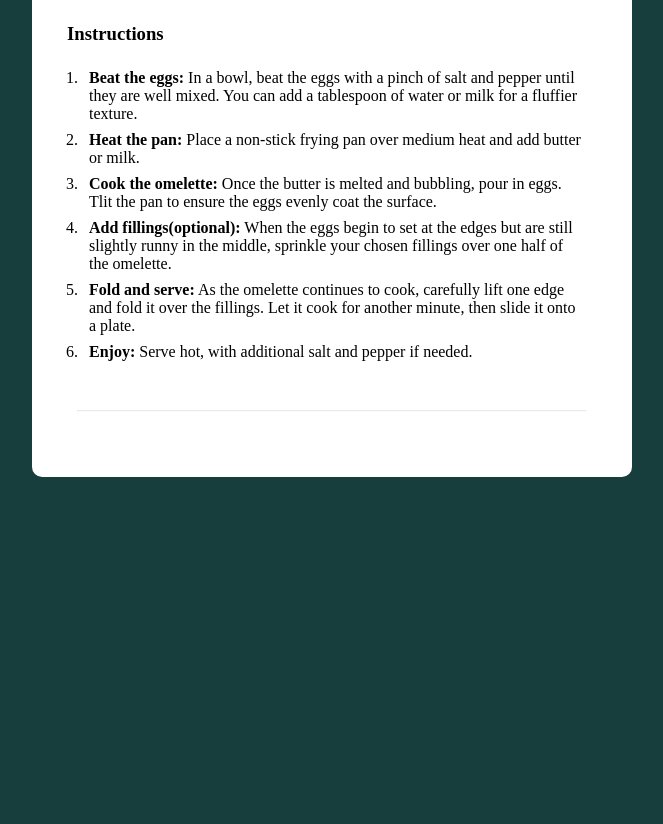
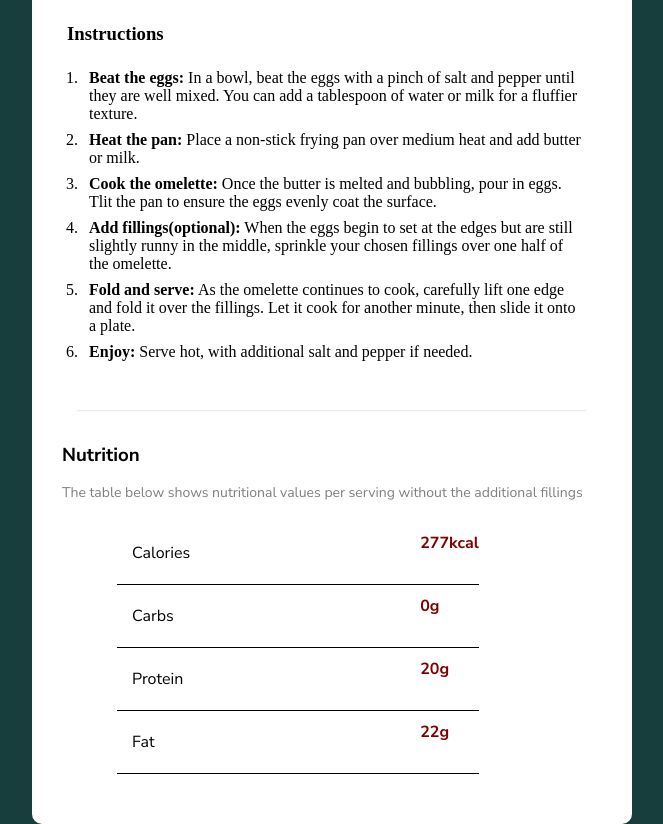
Before and after one commit to Whereisade/recipePage, a plain HTML site: page index.html in a window 1280 px wide. Shown: the part 926-1750 px from the top of the page, without its empty margins (308-971 px from the left). Before the commit the page ends 1403 px from the top, so only its background shows below. Drawn offline with Linux system fonts and the light colour scheme; a web font is replaced by a local one.

Commit message:
finished adding nutrition

```diff
--- a/index.html
+++ b/index.html
@@ -60,6 +60,52 @@
       </div>
       <hr>
       <div id="nutrition">
+        <h3>Nutrition</h3>
+        <p id="nutripara">The table below shows nutritional values per serving without the additional fillings </p>
+        <!-- <div class="nutriflex">
+
+          <div id="nutriname">
+            <p>Calories</p>
+            <hr>
+            <p>Carbs</p>
+            <hr>
+            <p>Protein</p>
+            <hr>
+            <p>Fat</p>
+            <hr>
+          </div>
+          <div class="nutrivalue">
+            <p>277kcal</p>
+            <hr class="nutriline">
+            <p>0g</p>
+            <hr>
+            <p>20g</p>
+            <hr>
+            <p>22g</p>
+            <hr>
+          </div>
+        </div> -->
+        <div id="nutridiv">
+          <table >
+            <tr id="tb1">
+              <td class="row1">Calories</td>
+              <td class="row2"><span>277kcal</span></td>
+            </tr>
+            <tr class="tb2">
+              <td class="row1">Carbs</td>
+              <td class="row2"><span>0g</span></td>
+            </tr>
+            <tr class="tb2">
+              <td class="row1">Protein</td>
+              <td class="row2"><span>20g</span></td>
+            </tr>
+            <tr class="tb2">
+              <td class="row1" >Fat</td>
+              <td class="row2" ><span>22g</span></td>
+            </tr>
+          </table>
+
+        </div>
 
       </div>
 
--- a/style.css
+++ b/style.css
@@ -105,6 +105,7 @@ hr{
     margin: 15px;
     color: #F5F7F8;
     opacity: 0.2;
+
 }
 
 .instructions{
@@ -124,3 +125,57 @@ hr{
 .thdli{
     padding: 4px 7px;
 }
+
+#nutrition{
+    padding-top: 15px;
+}
+#nutripara{
+    font-size: 14px;
+    opacity: 0.5;
+    padding: 15px 0 20px 0;
+}
+/* .nutriflex{
+    display: flex;
+    padding: px;
+}
+#nutriname{
+   margin-left: 60px;
+   font-weight: 350;
+
+}
+.nutrivalue{
+    margin-left: 50px;
+    font-weight: 600;
+
+}
+.nutriline{
+    width: 400px;
+} */
+table {
+    border-collapse: collapse;
+    display: flex;
+    gap: 100px;
+}
+#nutridiv{
+    margin-left: 55px;
+}
+
+.row1{
+    padding-left: 15px;
+    border-bottom: 1px solid;
+    /* border-width: 1px; */
+    padding-bottom: 20px;
+    padding-top: 20px;
+
+
+}
+.row2{
+   padding-left: 230px;
+   border-bottom: 1px solid;
+   padding-bottom: 20px;
+
+}
+span{
+    color: #800000;
+    font-weight: 700;
+}
```
